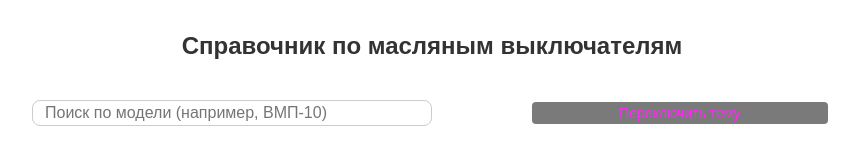
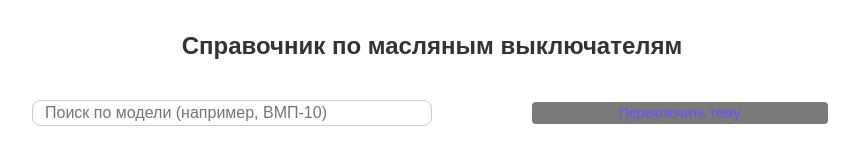
Before and after one commit to GurDoc/oil-breaker-guide, a React (Create React App) app: page / in a window 1280 px wide. Shown: the top 144 px of the page, without its empty margins (208-1071 px from the left). Built offline with nearby package versions, Linux system fonts and the light colour scheme.

Commit message:
Updated content

```diff
--- a/src/App.css
+++ b/src/App.css
@@ -105,7 +105,7 @@ body.dark .suggestion-item:hover {
   font-size: 14px;
   cursor: pointer;
   background-color: #7a7a7a;
-  color: rgb(255, 40, 244);
+  color: rgb(105, 79, 255);
   border: none;
   border-radius: 4px;
   display: inline-block;
```
